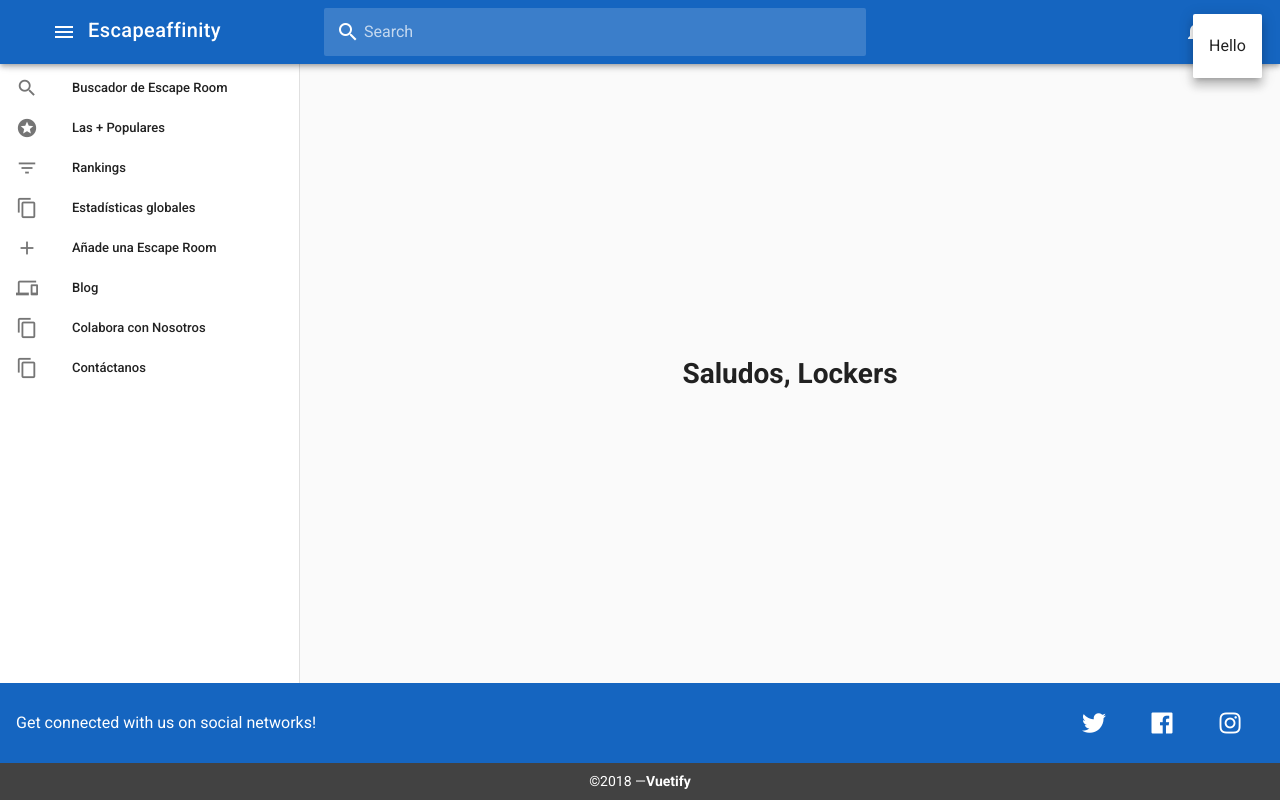
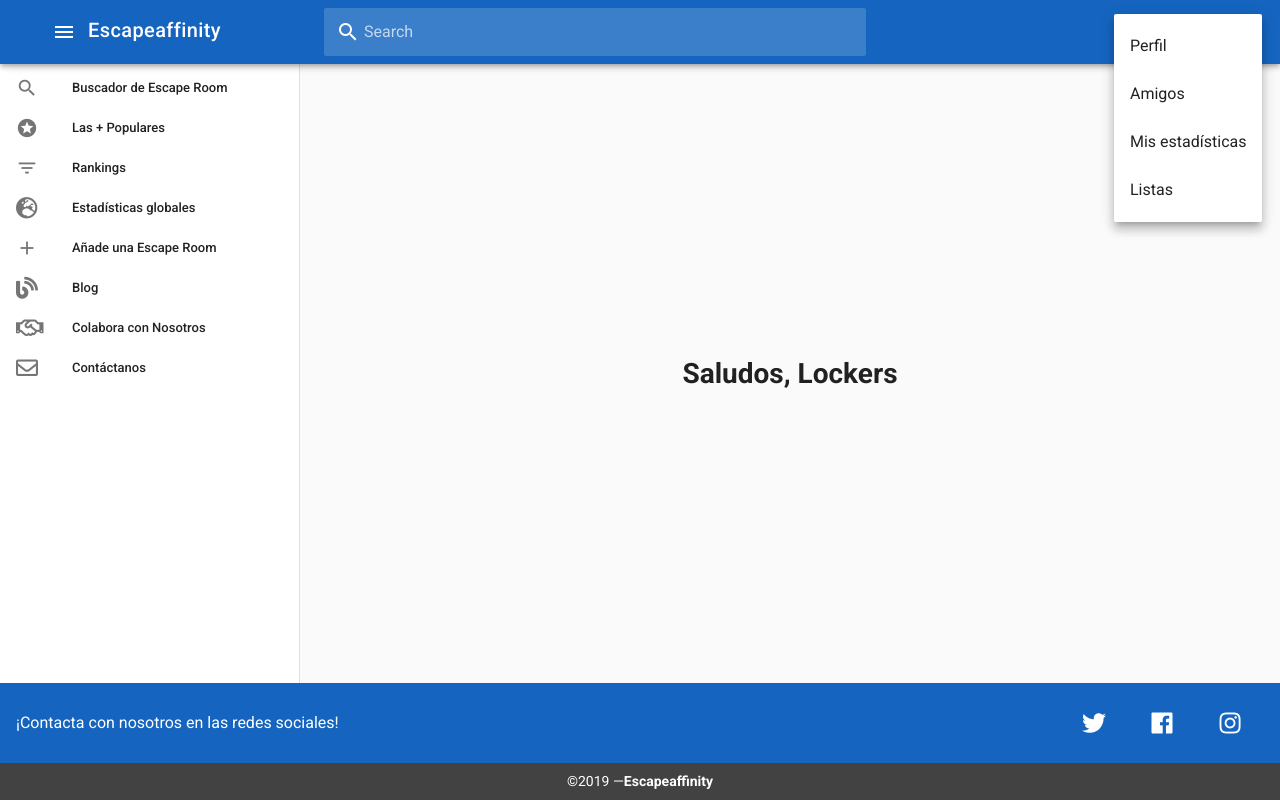
Before and after one commit to edgarshurtado/vagrant-symfony-vue-devenv, a Vue app: page /#/ in a window 1280 px wide. Both pictures are taken after a click on the button "apps". Built offline with nearby package versions, Linux system fonts and the light colour scheme.

Commit message:
Finish AppShell

```diff
--- a/web/App.vue
+++ b/web/AppShell.vue
@@ -7,7 +7,7 @@
       app
     >
       <v-list dense>
-        <template v-for="item in items">
+        <template v-for="item in navBarMenuItems">
           <v-layout
             v-if="item.heading"
             :key="item.heading"
@@ -74,7 +74,7 @@
     >
       <v-toolbar-title style="width: 300px" class="ml-0 pl-3">
         <v-toolbar-side-icon @click.stop="drawer = !drawer"></v-toolbar-side-icon>
-        <span class="hidden-sm-and-down">Escapeaffinity</span>
+        <span class="hidden-sm-and-down">{{ i18n.pageName }}</span>
       </v-toolbar-title>
       <v-text-field
         flat
@@ -93,8 +93,11 @@
             <v-icon>apps</v-icon>
         </v-btn>
         <v-list>
-            <v-list-tile>
-                <v-list-tile-title>Hello</v-list-tile-title>
+            <v-list-tile
+              v-for="(item, key) in userMenuItems"
+              :key="key"
+             >
+                <v-list-tile-title>{{ item }}</v-list-tile-title>
             </v-list-tile>
         </v-list>
       </v-menu>
@@ -117,12 +120,12 @@
       tile
     >
       <v-card-title class="blue darken-3">
-        <strong class="subheading">Get connected with us on social networks!</strong>
+        <strong class="subheading">{{ i18n.contactWithUs }}</strong>
 
         <v-spacer></v-spacer>
 
         <v-btn
-          v-for="icon in icons"
+          v-for="icon in socialIcons"
           :key="icon"
           class="mx-3"
           dark
@@ -133,7 +136,7 @@
       </v-card-title>
 
       <v-card-actions class="grey darken-3 justify-center">
-        &copy;2018 — <strong>Vuetify</strong>
+        &copy;2019 — <strong>{{ i18n.pageName }}</strong>
       </v-card-actions>
     </v-card>
   </v-footer>
@@ -145,24 +148,31 @@
     data: () => ({
       dialog: false,
       drawer: null,
-      items: [
+      navBarMenuItems: [
         { icon: 'search', text: 'Buscador de Escape Room' },
         { icon: 'stars', text: 'Las + Populares' },
         { icon: 'filter_list', text: 'Rankings' },
-        { icon: 'content_copy', text: 'Estadísticas globales' },
+        { icon: 'fas fa-globe-europe', text: 'Estadísticas globales' },
         { icon: 'add', text: 'Añade una Escape Room' },
-        { icon: 'phonelink', text: 'Blog' },
-        { icon: 'content_copy', text: 'Colabora con Nosotros' },
-        { icon: 'content_copy', text: 'Contáctanos' }
+        { icon: 'fas fa-blog', text: 'Blog' },
+        { icon: 'far fa-handshake', text: 'Colabora con Nosotros' },
+        { icon: 'far fa-envelope', text: 'Contáctanos' }
       ],
-      icons: [
+      userMenuItems: [
+        'Perfil',
+        'Amigos',
+        'Mis estadísticas',
+        'Listas'
+      ],
+      socialIcons: [
           "fab fa-twitter",
           "fab fa-facebook",
           "fab fa-instagram"
       ],
-    }),
-    props: {
-      source: String
-    }
+      i18n:{
+        contactWithUs: '¡Contacta con nosotros en las redes sociales!',
+        pageName: 'Escapeaffinity'
+      }
+    })
   }
 </script>
--- a/web/index.js
+++ b/web/index.js
@@ -1,6 +1,6 @@
 import Vue from 'vue'
 import Vuetify from 'vuetify'
-import App from './App.vue'
+import AppShell from './AppShell.vue'
 import 'vuetify/dist/vuetify.min.css'
 import './assets/scss/styles.scss'
 import VueRouter from 'vue-router'
@@ -18,5 +18,5 @@ const router = new VueRouter({
 const app = new Vue({
     router,
     el: '#app',
-    render: h => h(App)
+    render: h => h(AppShell)
 })
```
